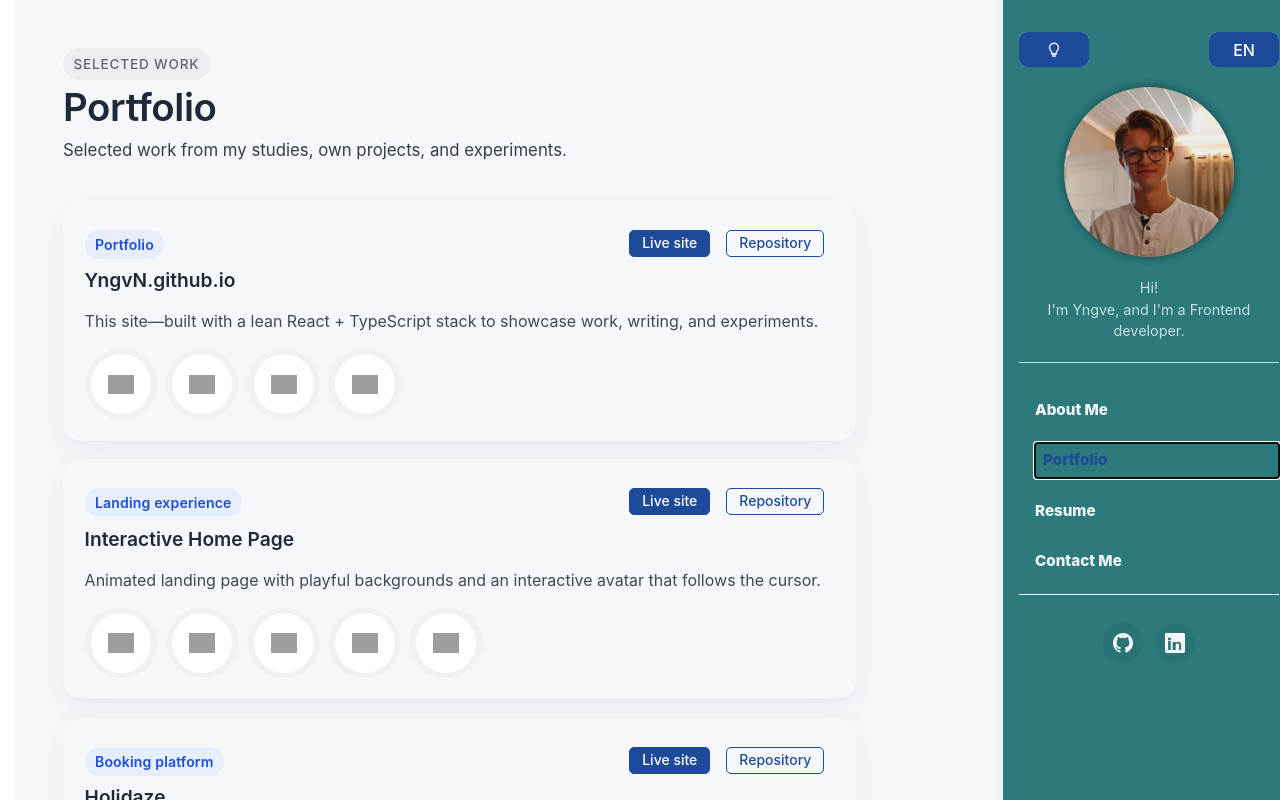
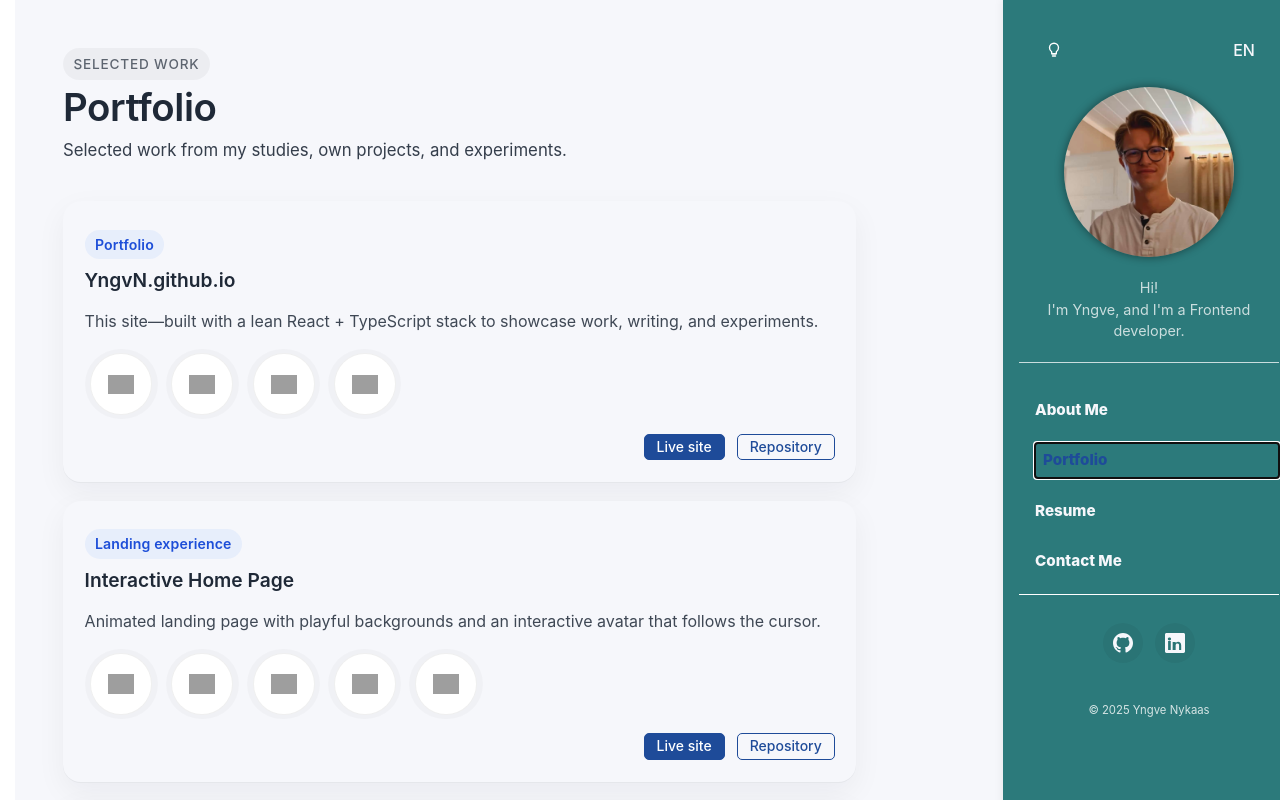
Before and after one commit to YngvN/YngvN.github.io, a React (Vite) app: page /#about in a window 1280 px wide. Both pictures are taken after a click on the button "Portfolio". Shown: the top 800 px of the page. Built offline with nearby package versions, Linux system fonts and the light colour scheme; grey boxes are pictures that could not be loaded.

Commit message:
Cleaned up togglers

```diff
--- a/src/components/toggler/toggler.scss
+++ b/src/components/toggler/toggler.scss
@@ -6,6 +6,12 @@
     --toggler-min-width: 96px;
     --toggler-max-width: 96px;
     --toggler-width: var(--toggler-max-width);
+    --toggler-bg: colors.color("background");
+    --toggler-text: colors.color("text");
+    --toggler-thumb: colors.color("secondary");
+    --toggler-thumb-shadow: 0 8px 18px rgba(0, 0, 0, 0.12);
+    --toggler-border: colors.color("text-contrast");
+    --toggler-preview-color: colors.color("text-contrast");
     position: relative;
     display: inline-flex;
     align-items: center;
@@ -15,8 +21,8 @@
     min-width: var(--toggler-min-width);
     min-height: var(--toggler-height);
     border: none;
-    background-color: colors.color("background");
-    color: colors.color("text");
+    background-color: var(--toggler-bg);
+    color: var(--toggler-text);
     cursor: pointer;
     transition: .25s ease;
     overflow: hidden;
@@ -57,10 +63,10 @@
     left: var(--toggler-pad);
     width: calc(50% - (var(--toggler-pad) + 3px));
     height: calc(100% - (var(--toggler-pad) * 2));
-    box-shadow: 0 8px 18px rgba(0, 0, 0, 0.12);
+    box-shadow: var(--toggler-thumb-shadow);
     transition: .25s ease;
     z-index: 1;
-    background-color: colors.color("primary");
+    background-color: var(--toggler-thumb);
     border-radius: 5px;
 
 
@@ -76,7 +82,7 @@
     display: inline-flex;
     align-items: center;
     justify-self: center;
-    color: colors.color("text-contrast");
+    color: var(--toggler-preview-color);
     padding: .1rem .2rem;
 }
 
@@ -95,7 +101,7 @@
 }
 
 .toggler--right {
-    background-color: colors.color("background");
+    background-color: var(--toggler-bg);
     border-color: transparent;
 
     &:not(.toggler--compact) .toggler__thumb {
@@ -123,6 +129,7 @@
     --toggler-max-width: var(--toggler-compact-width, 70px);
     justify-content: center;
     align-items: center;
+    border: 1px solid var(--toggler-border);
 
     .toggler__label {
         opacity: 0;
@@ -140,6 +147,7 @@
         left: 0;
         height: 100%;
         top: 0;
+        background-color: var(--toggler-thumb);
     }
 
 
@@ -179,17 +187,10 @@
 }
 
 body[data-theme='dark'] .toggler {
-    background-color: colors.color-dark("background");
-    color: colors.color-dark("text");
-
-    .toggler__thumb {
-        background-color: colors.color-dark("primary");
-        box-shadow: 0 8px 18px rgba(0, 0, 0, 0.45);
-    }
-
-    &.toggler--right .toggler__thumb {
-        background-color: colors.color-dark("primary");
-    }
-
-    .toggler__preview {}
+    --toggler-bg: colors.color-dark("background");
+    --toggler-text: colors.color-dark("text");
+    --toggler-thumb: colors.color-dark("secondary");
+    --toggler-thumb-shadow: 0 8px 18px rgba(0, 0, 0, 0.45);
+    --toggler-border: colors.color-dark("text-contrast");
+    --toggler-preview-color: colors.color-dark("text-contrast");
 }
--- a/src/nav/nav.scss
+++ b/src/nav/nav.scss
@@ -111,6 +111,15 @@
         }
     }
 
+    .nav-footer {
+
+        padding-top: 1rem;
+        font-size: 0.85rem;
+        color: colors.color("text-contrast");
+        text-align: center;
+        opacity: 0.8;
+    }
+
     .nav-toggles {
         display: flex;
         gap: 0.65rem;
--- a/src/nav/nav.tsx
+++ b/src/nav/nav.tsx
@@ -142,6 +142,9 @@ const Nav: FC<NavProps> = ({
                         </svg>
                     </a>
                 </div>
+                <div className="nav-footer">
+                    <small>© {new Date().getFullYear()} Yngve Nykaas</small>
+                </div>
 
             </nav>
             <button
--- a/src/pages/portfolio/portfolio.scss
+++ b/src/pages/portfolio/portfolio.scss
@@ -43,8 +43,6 @@
     display: flex;
     flex-direction: column;
     gap: 0.9rem;
-    position: relative;
-    overflow: hidden;
 }
 
 .project-card__top {
@@ -98,9 +96,9 @@
     }
 
     .tech-logo__badge {
-        width: 34px;
-        height: 34px;
-        font-size: 0.8rem;
+        width: 30px;
+        height: 30px;
+        font-size: 0.72rem;
     }
 
     .tech-logo__badge--image {
@@ -108,40 +106,18 @@
     }
 
     .tech-logo__img {
-        width: 18px;
-        height: 18px;
+        width: 16px;
+        height: 16px;
     }
 }
 
 .project-card__links {
-    position: absolute;
-    display: inline-flex;
-    gap: 1rem;
-    right: 2rem;
-}
-
-.project-card__link {
-    position: absolute;
-    width: 180px;
-    text-align: center;
-    pointer-events: auto;
-    padding: 0.7rem 1.1rem;
-    font-size: 0.98rem;
-    font-weight: fonts.$font-weight-bold;
-}
-
-.project-card__link--live {
-    top: 16px;
-    left: -48px;
-    transform: rotate(-45deg);
-    transform-origin: top left;
-}
-
-.project-card__link--repo {
-    top: 16px;
-    right: -48px;
-    transform: rotate(45deg);
-    transform-origin: top right;
+    display: flex;
+    gap: 0.75rem;
+    margin-top: auto;
+    flex-wrap: wrap;
+    justify-content: flex-end;
+    width: 100%;
 }
 
 .project-card__stack-label {
@@ -179,11 +155,6 @@ body[data-theme='dark'] {
     .project-card__stack-label {
         color: rgba(colors.color-dark('text'), 0.8);
     }
-
-    .project-card__link--live,
-    .project-card__link--repo {
-        box-shadow: 0 12px 24px rgba(0, 0, 0, 0.35);
-    }
 }
 
 @media (max-width: 720px) {
```
